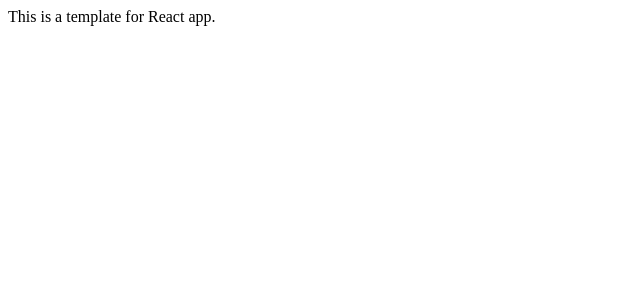
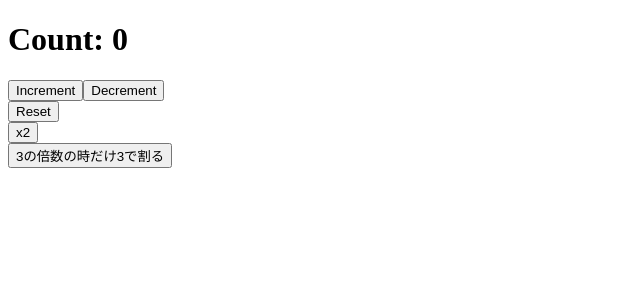
Before and after one commit to sippo796/react-hooks-101, a React (Vite) app: page / in a window 1280 px wide. Shown: the top 300 px of the page, without its empty margins (0-640 px from the left). Built offline with nearby package versions, Linux system fonts and the light colour scheme; the HTML template or start-up script is replaced by a standard one.

Commit message:
useState 101.

```diff
--- a/src/App.tsx
+++ b/src/App.tsx
@@ -1,10 +1,26 @@
+import React, {useState} from 'react'
 
 const App = () => {
 
+  const [count, setCount] = useState(0)
+
   return (
-    <div>
-        This is a template for React app.
-    </div>
+    <>
+      <h1>Count: {count}</h1>
+      <div>
+        <button onClick={() => setCount(prevCount => prevCount + 1)}>Increment</button>
+        <button onClick={() => setCount(prevCount => prevCount - 1)}>Decrement</button>
+      </div>
+      <div>
+        <button onClick={() => setCount(prevCount => prevCount - prevCount)}>Reset</button>
+      </div>
+      <div>
+        <button onClick={() => setCount(prevCount => prevCount * 2)}>x2</button>
+      </div>
+      <div>
+        <button onClick={() => setCount(prevCount => prevCount % 3 === 0 ? prevCount / 3 : prevCount)}>3の倍数の時だけ3で割る</button>
+      </div>
+    </>
   )
 }
 
```
